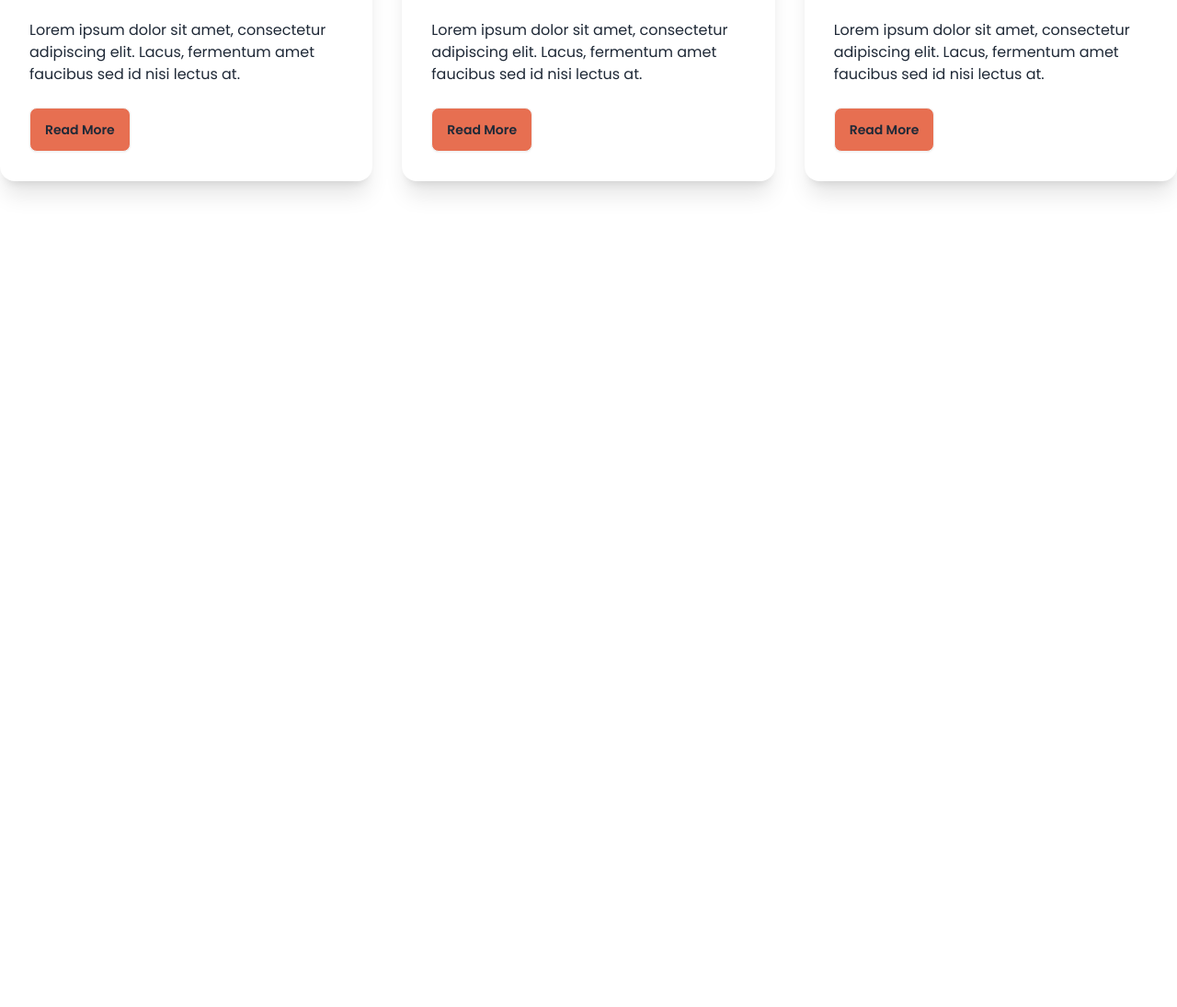
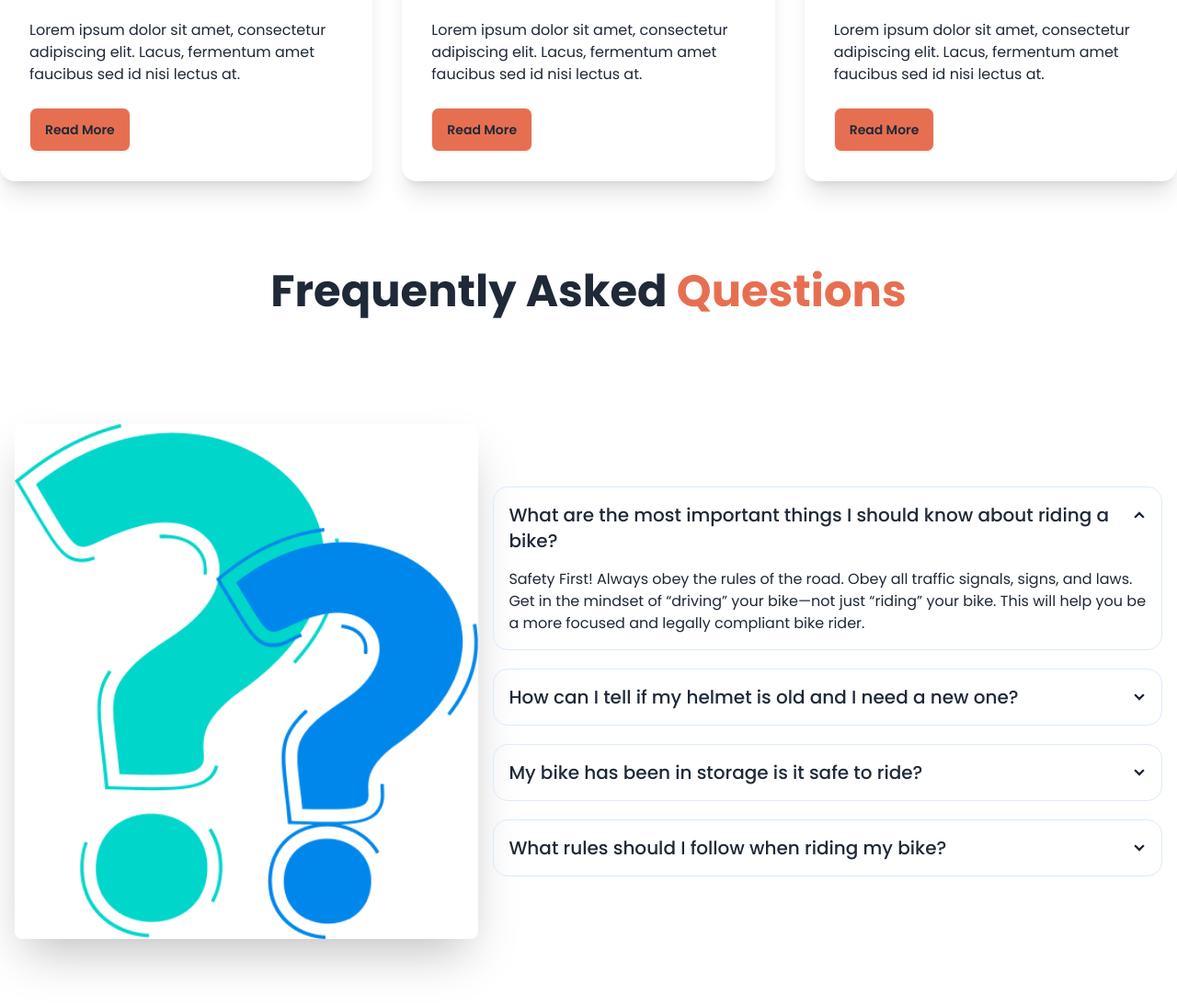
Before and after one commit to sakib-nsu/biker-zone, a plain HTML site: page index.html in a window 1280 px wide. Shown: the part 1133-2228 px from the top of the page at 92% size. Before the commit the page ends 1426 px from the top, so only its background shows below. Drawn offline with nearby package versions, Linux system fonts and the light colour scheme.

Commit message:
Questions

```diff
--- a/index.html
+++ b/index.html
@@ -207,7 +207,46 @@
             <!-- home work -->
         </section>
 
-        <section>
+        <section class="my-24">
+            <h3 class="text-5xl font-bold text-center">Frequently Asked <span class="text-bike-primary">Questions</span></h3>
+            <div class="hero min-h-screen">
+                <div class="hero-content flex-col lg:flex-row">
+                  <img src="images/others/faq.png" class="w-full rounded-lg shadow-2xl" />
+                  <div class="space-y-5">
+                    <div class="collapse collapse-arrow border border-blue-100">
+                        <input type="radio" name="my-accordion-2" checked="checked" />
+                        <div class="collapse-title text-xl font-medium">What are the most important things I should
+                            know about riding a bike?</div>
+                        <div class="collapse-content">
+                          <p>Safety First! Always obey the rules of the road. Obey all traffic signals, signs, and laws. Get in the mindset of “driving” your bike—not just “riding” your bike. This will help you be a more focused and legally compliant bike rider. </p>
+                        </div>
+                      </div>
+                      <div class="collapse collapse-arrow border border-blue-100">
+                        <input type="radio" name="my-accordion-2" />
+                        <div class="collapse-title text-xl font-medium">How can I tell if my helmet is old and I need a
+                            new one?</div>
+                        <div class="collapse-content">
+                          <p>What rules should I follow when riding my bike?</p>
+                        </div>
+                      </div>
+                      <div class="collapse collapse-arrow border border-blue-100">
+                        <input type="radio" name="my-accordion-2" />
+                        <div class="collapse-title text-xl font-medium">My bike has been in storage is it safe to ride?</div>
+                        <div class="collapse-content">
+                          <p>How can I tell if my helmet is old and I need a
+                            new one?</p>
+                        </div>
+                      </div>
+                      <div class="collapse collapse-arrow border border-blue-100">
+                        <input type="radio" name="my-accordion-2" />
+                        <div class="collapse-title text-xl font-medium">What rules should I follow when riding my bike?</div>
+                        <div class="collapse-content">
+                          <p>My bike has been in storage is it safe to ride?</p>
+                        </div>
+                      </div>
+                  </div>
+                </div>
+              </div>
 
         </section>
 
```
